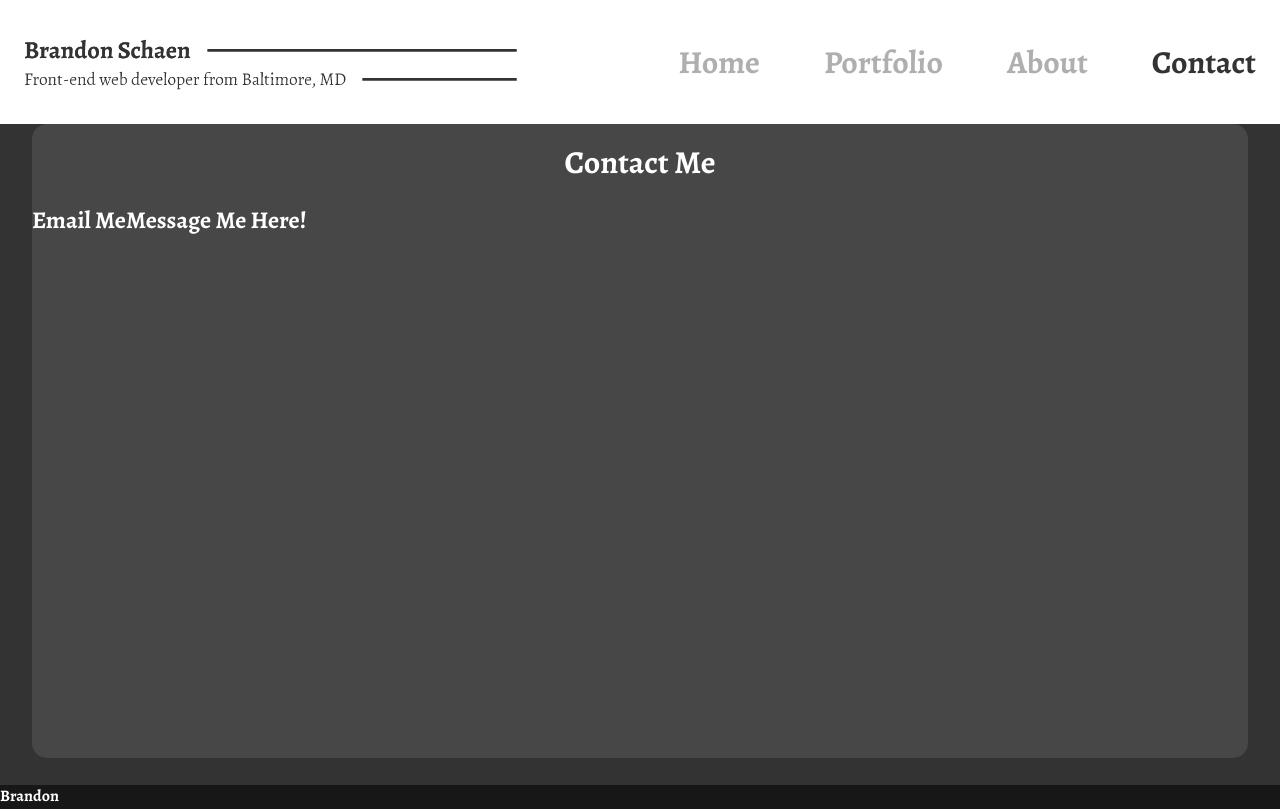
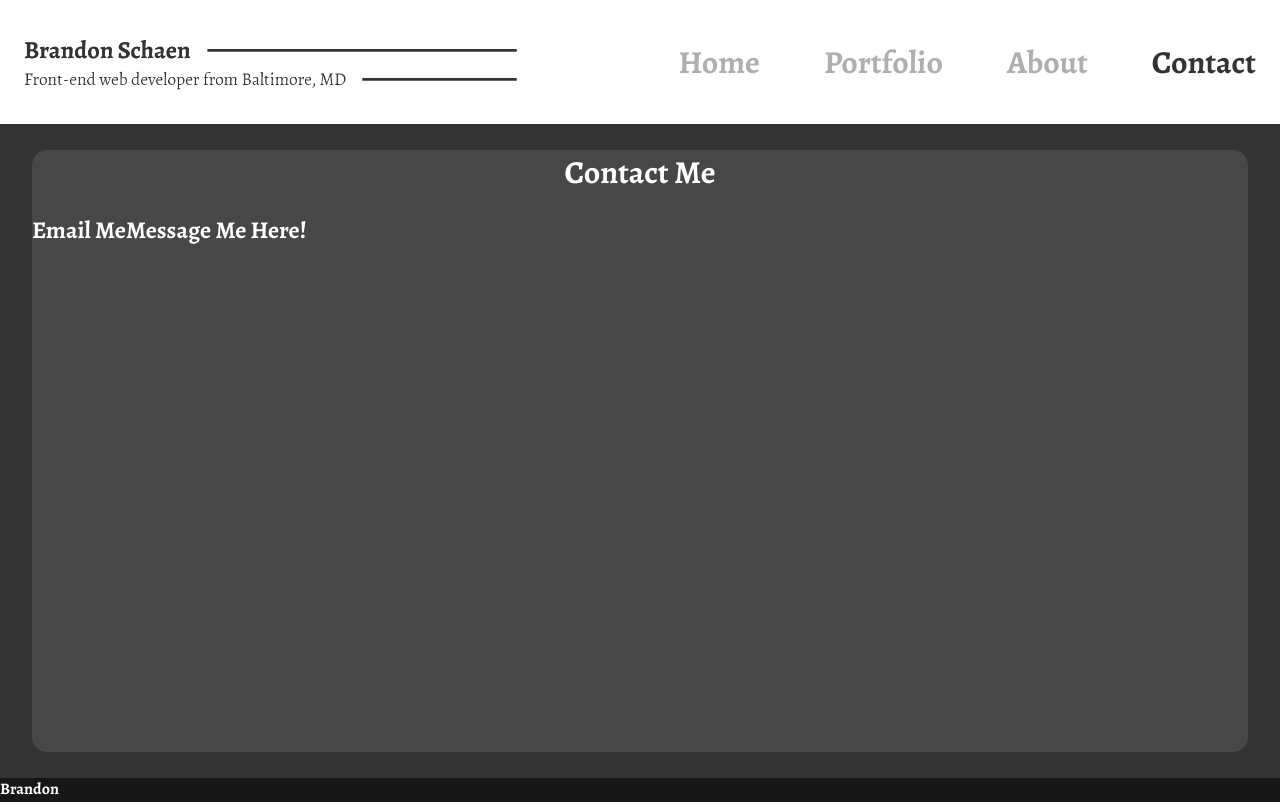
Before and after one commit to SonniSonni/Brandon-Portfolio, a React (Create React App) app: page /contact in a window 1280 px wide. Built offline with nearby package versions, Linux system fonts and the light colour scheme.

Commit message:
Resized things to make main container fit correctly

```diff
--- a/src/Components/ContactPage/ContactPage.css
+++ b/src/Components/ContactPage/ContactPage.css
@@ -1,7 +1,8 @@
 .contact-page{
   background-color:#333333;
-  height:82.6vh;
+  height:78.5vh;
   color: white;
+  padding-top:2%;
 }
 
 .contact-container{
@@ -15,13 +16,17 @@
   flex-direction: column;
 }
 
+h1{
+  margin:0;
+  padding:0;
+}
+
 .email-containers{
   display: flex;
 }
 .email{
   margin:0;
 }
-
 .message{
   margin:0;
 }
```
